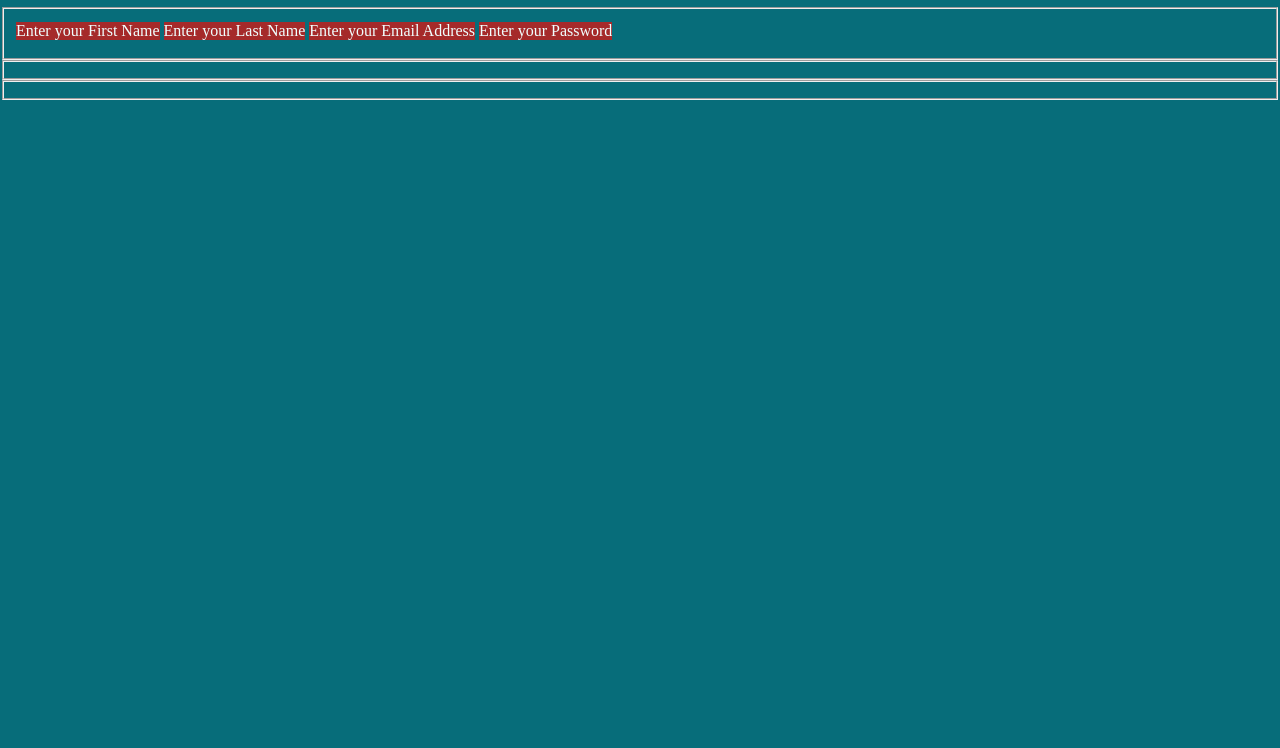
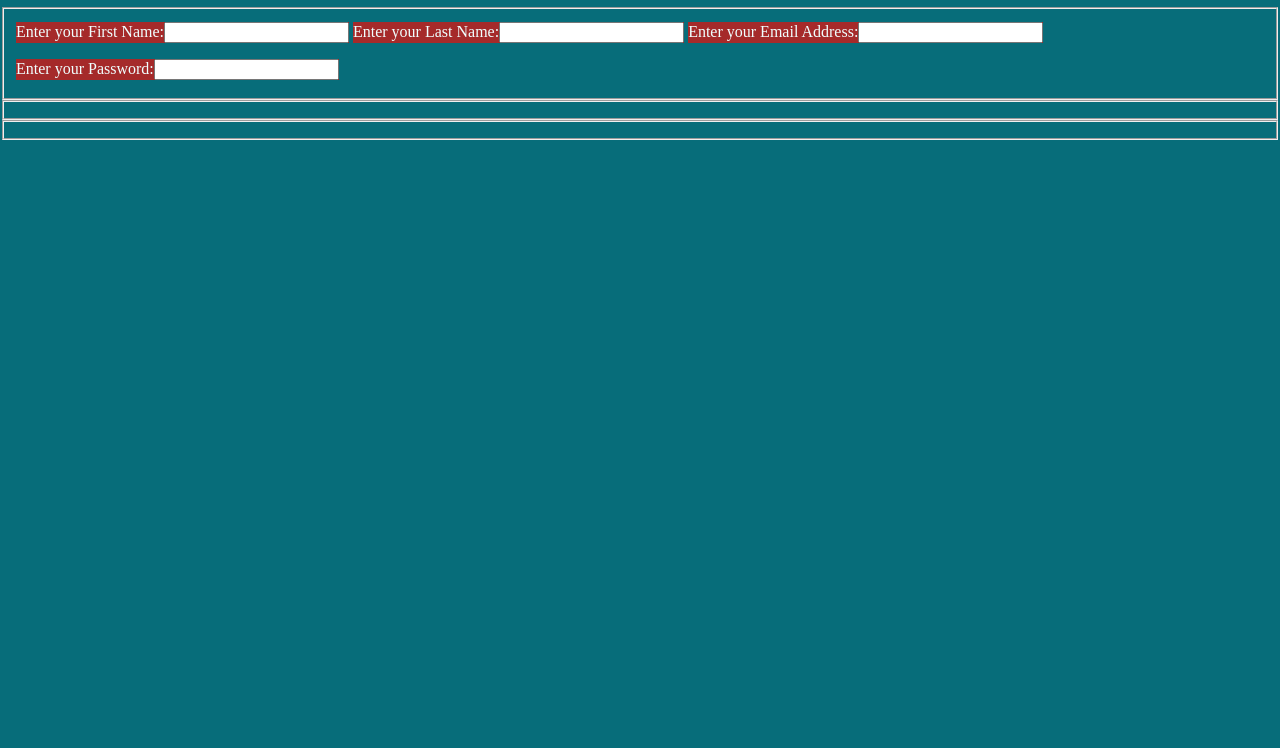
Before and after one commit to jepery/jepery-html-form-exercise, a plain HTML site: page index.html in a window 1280 px wide. Shown: the part 73-821 px from the top of the page. Drawn offline with Linux system fonts and the light colour scheme.

Commit message:
add input type and required attribute

```diff
--- a/index.html
+++ b/index.html
@@ -13,10 +13,10 @@
     <form action="#">
       <!--Fieldset 1 First Name, Last Name, Email, Password-->
       <fieldset>
-        <label for="#">Enter your First Name</label>
-        <label for="#">Enter your Last Name</label>
-        <label for="#">Enter your Email Address</label>
-        <label for="#">Enter your Password</label>
+        <label for="#">Enter your First Name:<input type="text" required></label>
+        <label for="#">Enter your Last Name:<input type="text" required></label>
+        <label for="#">Enter your Email Address:<input type="email" required></label>
+        <label for="#">Enter your Password:<input type="password" required></label>
       </fieldset>
       <!--Fieldset 2-->
       <fieldset>
```
